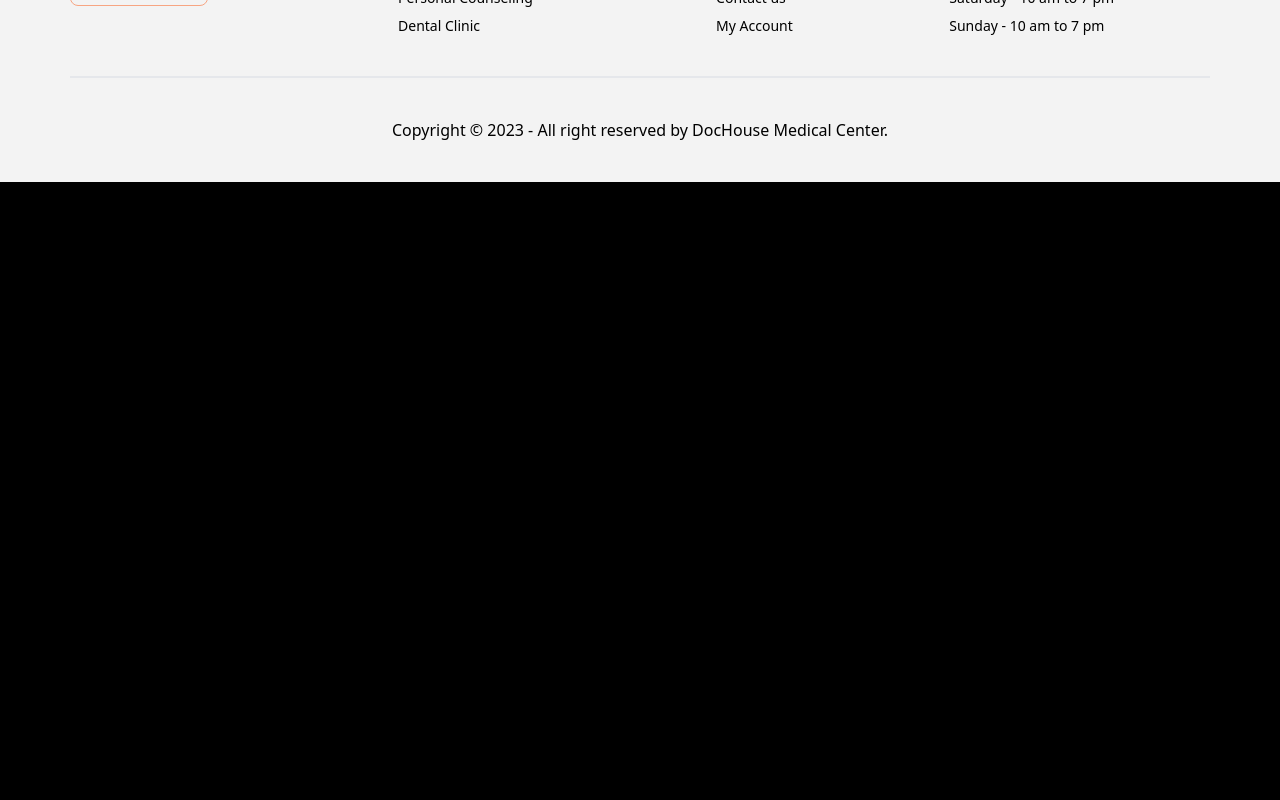
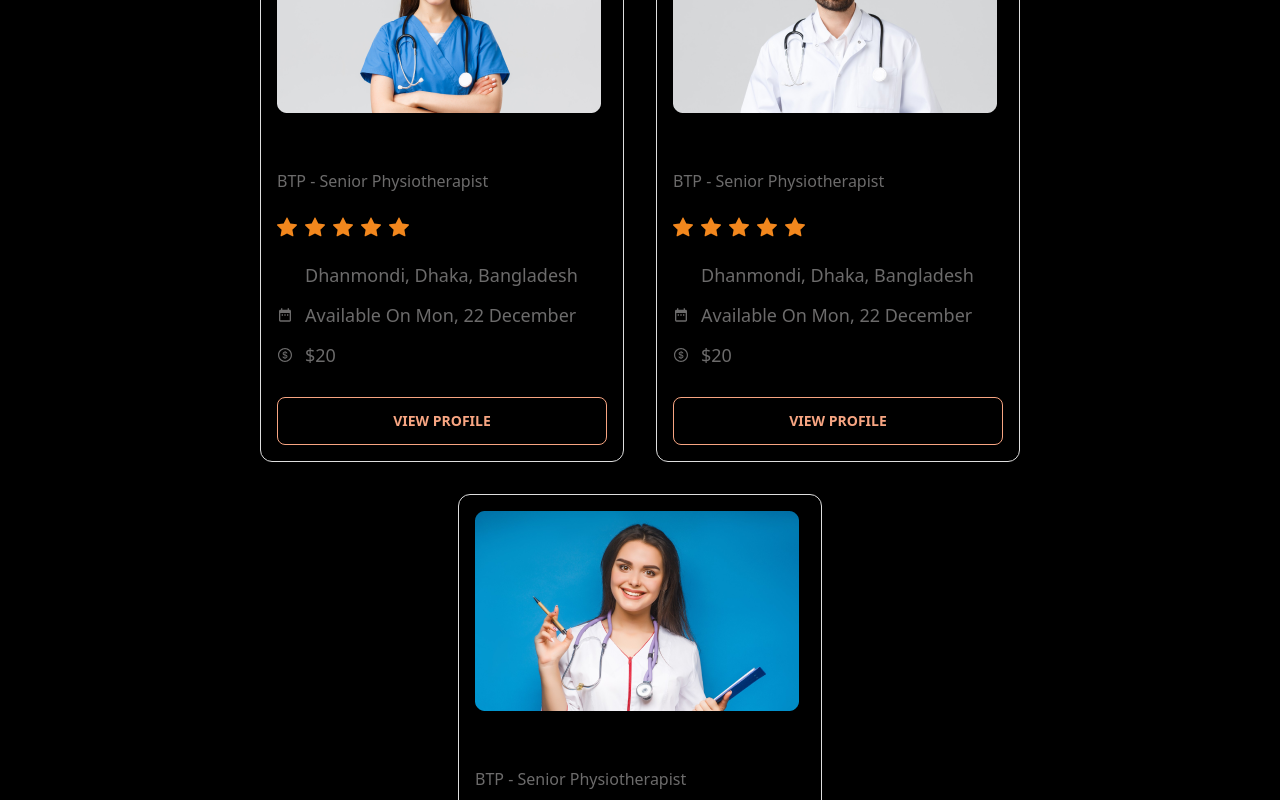
Before and after one commit to rirefat/dochouse-frontend, a React (Vite) app: page / in a window 1280 px wide. Shown: the part 2600-3400 px from the top of the page. Before the commit the page ends 2782 px from the top, so only its background shows below. Built offline with nearby package versions, Linux system fonts and the light colour scheme.

Commit message:
done responsive doctors card

```diff
--- /dev/null
+++ b/src/components/ExpertDoctors/ExpertDoctors.css
@@ -0,0 +1,21 @@
+.expert-doctors-section .expert-doctors {
+  max-width: 1140px;
+  margin: 0 auto;
+}
+.expert-doctors-section .expert-doctors .doctors-container {
+  display: flex;
+  justify-content: center;
+  align-items: center;
+  gap: 2rem;
+  flex-wrap: wrap;
+}
+.expert-doctors-section .expert-doctors .doctors-container .doctor-card {
+  width: 364px;
+  border: 1px solid #dedede;
+  padding: 1rem;
+}
+@media screen and (max-width: 425px) {
+  .expert-doctors-section .expert-doctors .doctors-container .doctor-card {
+    width: 310px;
+  }
+}/*# sourceMappingURL=ExpertDoctors.css.map */
--- /dev/null
+++ b/src/components/ExpertDoctors/ExpertDoctors.jsx
@@ -0,0 +1,104 @@
+import React from 'react';
+import './ExpertDoctors.css';
+import doctor1 from '../../assets/images/expertDoc_1.png';
+import doctor2 from '../../assets/images/expertDoc_2.png';
+import doctor3 from '../../assets/images/expertDoc_3.png';
+
+import { BsFillStarFill } from 'react-icons/bs';
+import { GrLocation } from 'react-icons/gr';
+import { MdDateRange } from 'react-icons/md';
+import { AiOutlineDollar } from 'react-icons/ai';
+import { Link } from 'react-router-dom';
+
+const ExpertDoctors = () => {
+    const doctors = [
+        {
+            img: doctor1,
+            name: "Karyen Anderson",
+            title: "BTP -  Senior Physiotherapist",
+            available: "Available On Mon, 22 December",
+            fees: "$20"
+        },
+        {
+            img: doctor2,
+            name: "Jack Smith",
+            title: "BTP -  Senior Physiotherapist",
+            available: "Available On Mon, 22 December",
+            fees: "$20"
+        },
+        {
+            img: doctor3,
+            name: "Samuel Rose",
+            title: "BTP -  Senior Physiotherapist",
+            available: "Available On Mon, 22 December",
+            fees: "$20"
+        }
+    ];
+    return (
+        <div className='expert-doctors-section my-32'>
+            <div className="expert-doctors">
+                <h2 className='text-5xl text-black font-semibold mb-6 text-center'>Our Expert Doctors</h2>
+                <p className='text-black mb-12 text-center'>Sed ut perspiciatis unde omnis iste natus error sit voluptatem accusantium doloremque laudantium, totam rem aperiam, eaque ipsa quae ab illo inve ntore veritatis et quasi architecto beatae vitae dicta sunt explicabo.</p>
+
+                <div className="doctors-container">
+                    {
+                        doctors.map((doctor, index) => (
+                            <div className="doctor-card rounded-xl" key={index}>
+                                <img src={doctor.img} alt="" />
+                                <h3 className='font-bold text-black text-xl mt-5'>{doctor.name}</h3>
+                                <p className='my-2 text-[#6C6B6B]'>{doctor.title}</p>
+                                <div className="ratings flex gap-2 my-6">
+                                    <span className="text-xl icon text-[#F2871D]"><BsFillStarFill></BsFillStarFill></span>
+                                    <span className="text-xl icon text-[#F2871D]"><BsFillStarFill></BsFillStarFill></span>
+                                    <span className="text-xl icon text-[#F2871D]"><BsFillStarFill></BsFillStarFill></span>
+                                    <span className="text-xl icon text-[#F2871D]"><BsFillStarFill></BsFillStarFill></span>
+                                    <span className="text-xl icon text-[#F2871D]"><BsFillStarFill></BsFillStarFill></span>
+                                </div>
+                                <p className='flex items-center mb-3 text-normal text-[#6C6B6B]'>
+                                    <span className="icon mr-3 "><GrLocation></GrLocation></span>
+                                    <span className='text-lg'>Dhanmondi, Dhaka, Bangladesh</span>
+                                </p>
+                                <p className='flex items-center mb-3 text-normal text-[#6C6B6B]'>
+                                    <span className="icon mr-3"><MdDateRange></MdDateRange></span>
+                                    <span className='text-lg'>{doctor.available}</span>
+                                </p>
+                                <p className='flex items-center mb-3 text-normal text-[#6C6B6B]'>
+                                    <span className="icon mr-3"><AiOutlineDollar></AiOutlineDollar></span>
+                                    <span className='text-lg'>{doctor.fees}</span>
+                                </p>
+                                <Link><button className="btn btn-outline btn-secondary w-full mt-4">View Profile</button></Link>
+                            </div>
+                        ))
+                    }
+                    {/* <div className="doctor-card rounded-xl">
+                        <img src={doctor1} alt="" />
+                        <h3 className='font-bold text-black text-xl mt-5'>Karyen Anderson</h3>
+                        <p className='my-2 text-[#6C6B6B]'>BTP -  Senior Physiotherapist</p>
+                        <div className="ratings flex gap-2 my-6">
+                            <span className="text-xl icon text-[#F2871D]"><BsFillStarFill></BsFillStarFill></span>
+                            <span className="text-xl icon text-[#F2871D]"><BsFillStarFill></BsFillStarFill></span>
+                            <span className="text-xl icon text-[#F2871D]"><BsFillStarFill></BsFillStarFill></span>
+                            <span className="text-xl icon text-[#F2871D]"><BsFillStarFill></BsFillStarFill></span>
+                            <span className="text-xl icon text-[#F2871D]"><BsFillStarFill></BsFillStarFill></span>
+                        </div>
+                        <p className='flex items-center mb-3 text-normal text-[#6C6B6B]'>
+                            <span className="icon mr-3 "><GrLocation></GrLocation></span>
+                            <span className='text-lg'>Dhanmondi, Dhaka, Bangladesh</span>
+                        </p>
+                        <p className='flex items-center mb-3 text-normal text-[#6C6B6B]'>
+                            <span className="icon mr-3"><MdDateRange></MdDateRange></span>
+                            <span className='text-lg'>Available On Mon, 22 December</span>
+                        </p>
+                        <p className='flex items-center mb-3 text-normal text-[#6C6B6B]'>
+                            <span className="icon mr-3"><AiOutlineDollar></AiOutlineDollar></span>
+                            <span className='text-lg'>$20</span>
+                        </p>
+                        <Link><button className="btn btn-outline btn-secondary w-full mt-4">View Profile</button></Link>
+                    </div> */}
+                </div>
+            </div>
+        </div>
+    );
+};
+
+export default ExpertDoctors;
--- /dev/null
+++ b/src/components/ExpertDoctors/ExpertDoctors.scss
@@ -0,0 +1,24 @@
+.expert-doctors-section{
+    .expert-doctors{
+        max-width: 1140px;
+        margin: 0 auto;
+
+        .doctors-container{
+            display: flex;
+            justify-content: center;
+            align-items: center;
+            gap: 2rem;
+            flex-wrap: wrap;
+
+            .doctor-card{
+                width: 364px;
+                border: 1px solid #dedede;
+                padding: 1rem;
+
+                @media screen and (max-width: 425px) {
+                    width: 310px;
+                }
+            }
+        }
+    }
+}
--- a/src/pages/Home/Home.jsx
+++ b/src/pages/Home/Home.jsx
@@ -2,6 +2,7 @@ import React from 'react';
 import HeroSection from '../../components/HeroSection/HeroSection';
 import InfoCard from '../../components/InfoCard/InfoCard';
 import Services from '../../components/Services/Services';
+import ExpertDoctors from '../../components/ExpertDoctors/ExpertDoctors';
 
 const Home = () => {
     return (
@@ -9,6 +10,7 @@ const Home = () => {
             <HeroSection></HeroSection>
             <Services></Services>
             <InfoCard></InfoCard>
+            <ExpertDoctors></ExpertDoctors>
         </div>
     );
 };
```
Also changed, not shown: 1 other file (tests, documents, lock files or other folders).
